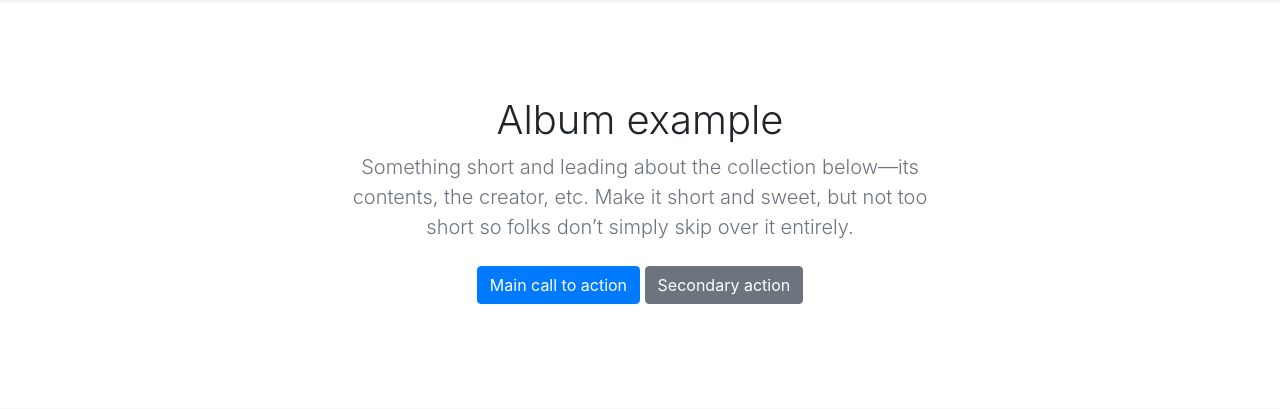
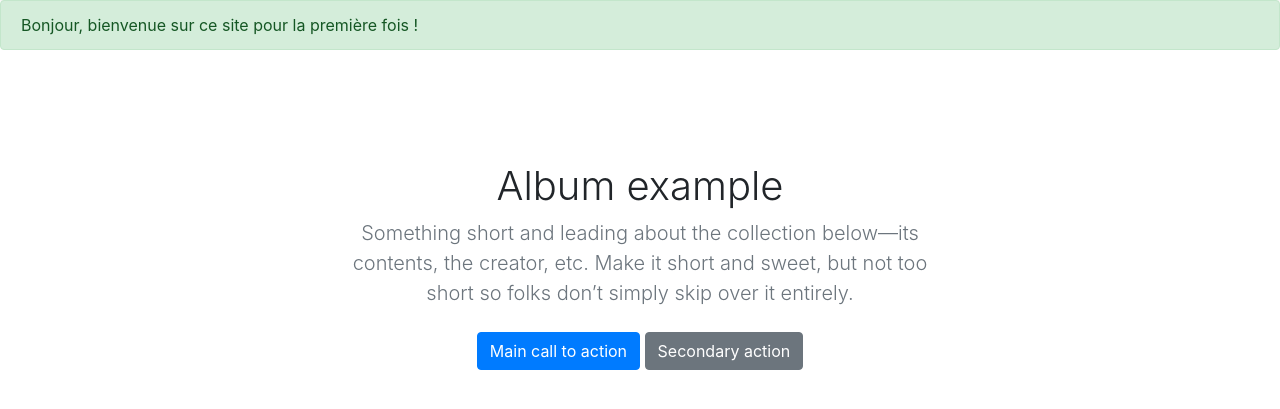
Before and after one commit to tomsihap/wf3zoo, a PHP site: page / in a window 1280 px wide. Shown: the part 56-465 px from the top of the page. Run offline with PHP 8.4, Linux system fonts and the light colour scheme; data comes from the database, SQL or seed files in the repository.

Commit message:
Add exercice 6

```diff
--- a/index.php
+++ b/index.php
@@ -8,6 +8,16 @@ $animaux = $response->fetchAll(PDO::FETCH_ASSOC);
 <?php include 'partials/navbar.php' ?>
 
 <main role="main">
+
+    <div id="alertFirstVisit" class="alert alert-success" style="display:none">
+        Bonjour, bienvenue sur ce site pour la première fois !
+    </div>
+
+    <div id="alertHasVisited" class="alert alert-warning" style="display:none">
+        Bonjour, vous êtes de retour sur le site !
+
+        <button id="btnCancelVisit" class="btn btn-sm btn-danger">Ne pas se souvenir de moi !</button>
+    </div>
 
     <?php include 'partials/jumbotron.php' ?>
 
@@ -65,3 +75,19 @@ $animaux = $response->fetchAll(PDO::FETCH_ASSOC);
 </main>
 
 <?php include 'partials/footer.php' ?>
+
+
+<script>
+    document.getElementById('btnCancelVisit').addEventListener('click', function() {
+        localStorage.setItem('hasVisited', false);
+        document.location.reload();
+    });
+
+
+    if (localStorage.getItem('hasVisited') === 'true') {
+        document.getElementById('alertHasVisited').style = 'display: block';
+    } else {
+        document.getElementById('alertFirstVisit').style = 'display: block';
+        localStorage.setItem('hasVisited', true);
+    }
+</script>
```
Also changed, not shown: readme.md.
